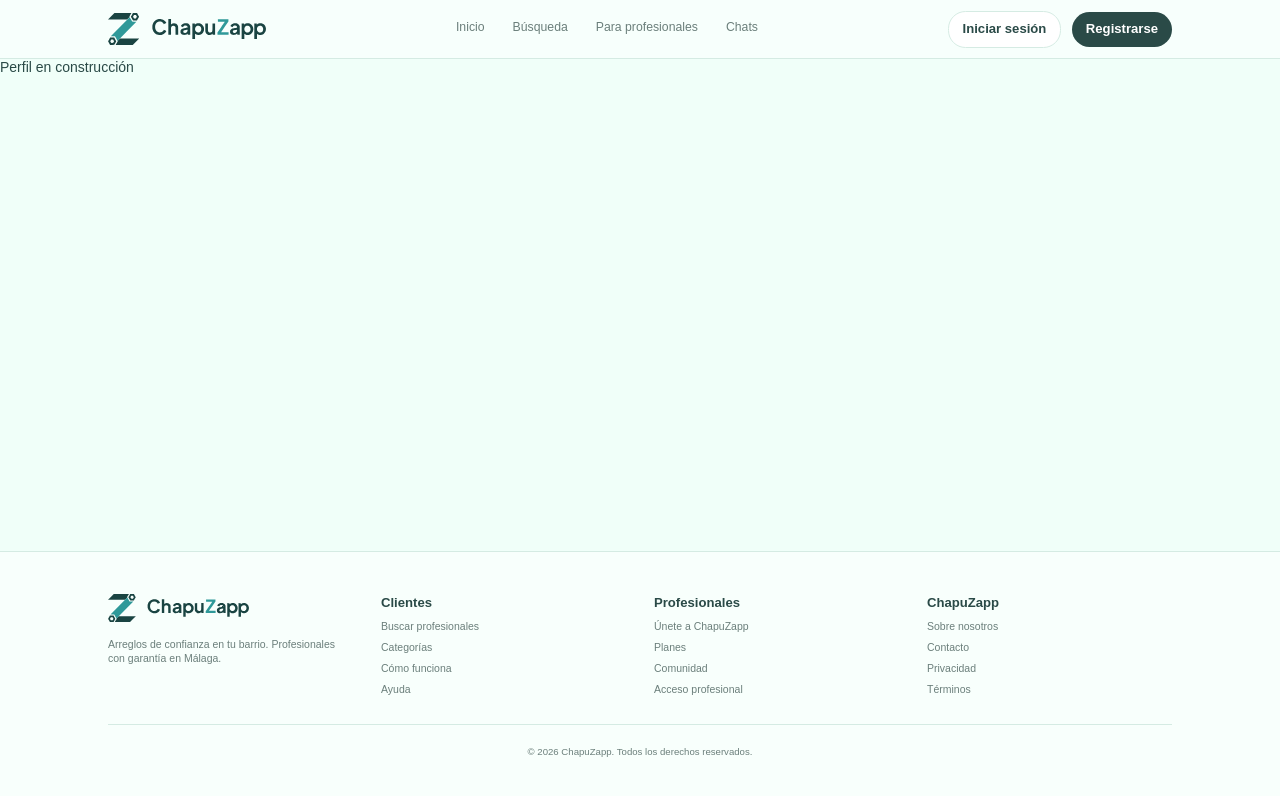
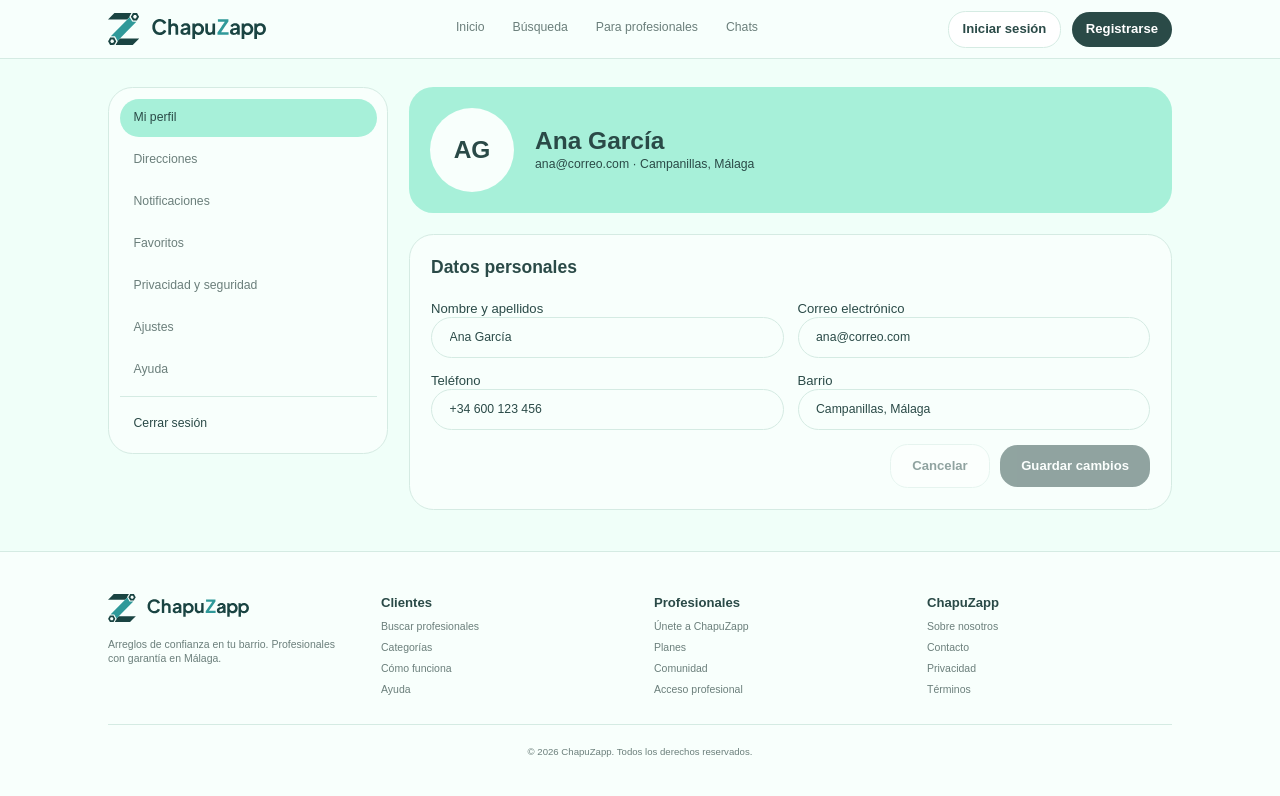
Before and after one commit to SantiagoLuqueVillanueva/ChapuZappWeb, an Angular app: page /perfil in a window 1280 px wide. Shown: the top 796 px of the page. Built offline with nearby package versions, Linux system fonts and the light colour scheme.

Commit message:
Maquetada la página de perfil según el Figma

```diff
--- a/src/app/features/profile/profile.component.html
+++ b/src/app/features/profile/profile.component.html
@@ -1 +1,108 @@
-<p>Perfil en construcción</p>
+<div class="mx-auto grid max-w-7xl gap-6 px-4 py-8 sm:px-6 lg:grid-cols-[280px_1fr] lg:px-8">
+  <aside class="h-fit rounded-2xl border border-line bg-surface p-3">
+    <nav class="flex flex-col gap-1 text-body" aria-label="Menú de la cuenta">
+      <span class="rounded-xl bg-primary px-4 py-3 font-medium text-ink">Mi perfil</span>
+      <span class="px-4 py-3 text-muted">Direcciones</span>
+      <span class="px-4 py-3 text-muted">Notificaciones</span>
+      <span class="px-4 py-3 text-muted">Favoritos</span>
+      <span class="px-4 py-3 text-muted">Privacidad y seguridad</span>
+      <span class="px-4 py-3 text-muted">Ajustes</span>
+      <span class="px-4 py-3 text-muted">Ayuda</span>
+      <hr class="my-1 border-line" />
+      <button
+        type="button"
+        (click)="cerrarSesion()"
+        class="cursor-pointer rounded-xl px-4 py-3 text-left text-ink hover:bg-primary-soft"
+      >
+        Cerrar sesión
+      </button>
+    </nav>
+  </aside>
+
+  <div class="space-y-6">
+    <section class="flex flex-col items-center gap-6 rounded-2xl bg-primary p-6 sm:flex-row">
+      <app-avatar [nombre]="usuario().nombre" [foto]="usuario().foto" size="lg" />
+      <div class="text-center sm:text-left">
+        <h1 class="font-display text-display font-semibold text-ink">{{ usuario().nombre }}</h1>
+        <p class="text-body text-ink">
+          {{ usuario().email }}
+          @if (usuario().ciudad) {
+            · {{ usuario().ciudad }}
+          }
+        </p>
+      </div>
+    </section>
+
+    <section class="rounded-2xl border border-line bg-surface p-6">
+      <h2 class="mb-6 font-display text-h2 font-semibold text-ink">Datos personales</h2>
+
+      <form [formGroup]="form" (ngSubmit)="guardar()" class="grid gap-4 md:grid-cols-2">
+        <app-form-field
+          label="Nombre y apellidos"
+          inputId="perfil-nombre"
+          [error]="error('nombre')"
+        >
+          <input
+            id="perfil-nombre"
+            type="text"
+            formControlName="nombre"
+            autocomplete="name"
+            [class.border-red-500]="error('nombre')"
+            class="w-full rounded-full border border-line bg-surface px-5 py-3 text-body text-ink placeholder:text-muted focus:border-accent focus:outline-none"
+          />
+        </app-form-field>
+
+        <app-form-field label="Correo electrónico" inputId="perfil-email" [error]="error('email')">
+          <input
+            id="perfil-email"
+            type="email"
+            formControlName="email"
+            autocomplete="email"
+            [class.border-red-500]="error('email')"
+            class="w-full rounded-full border border-line bg-surface px-5 py-3 text-body text-ink placeholder:text-muted focus:border-accent focus:outline-none"
+          />
+        </app-form-field>
+
+        <app-form-field label="Teléfono" inputId="perfil-telefono" [error]="error('telefono')">
+          <input
+            id="perfil-telefono"
+            type="tel"
+            formControlName="telefono"
+            autocomplete="tel"
+            placeholder="+34 600 123 456"
+            [class.border-red-500]="error('telefono')"
+            class="w-full rounded-full border border-line bg-surface px-5 py-3 text-body text-ink placeholder:text-muted focus:border-accent focus:outline-none"
+          />
+        </app-form-field>
+
+        <app-form-field label="Barrio" inputId="perfil-ciudad" [error]="error('ciudad')">
+          <input
+            id="perfil-ciudad"
+            type="text"
+            formControlName="ciudad"
+            placeholder="Campanillas, Málaga"
+            [class.border-red-500]="error('ciudad')"
+            class="w-full rounded-full border border-line bg-surface px-5 py-3 text-body text-ink placeholder:text-muted focus:border-accent focus:outline-none"
+          />
+        </app-form-field>
+
+        <div class="flex flex-col-reverse items-center justify-end gap-3 sm:flex-row md:col-span-2">
+          @if (guardado()) {
+            <p
+              role="status"
+              class="rounded-xl bg-primary-soft px-4 py-2 text-body text-ink sm:mr-auto"
+            >
+              Cambios guardados
+            </p>
+          }
+          <app-button variant="secondary" (click)="cancelar()" [disabled]="form.pristine">
+            Cancelar
+          </app-button>
+          <app-button type="submit" [disabled]="form.invalid || form.pristine">
+            Guardar cambios
+          </app-button>
+        </div>
+      </form>
+    </section>
+  </div>
+</div>
```
